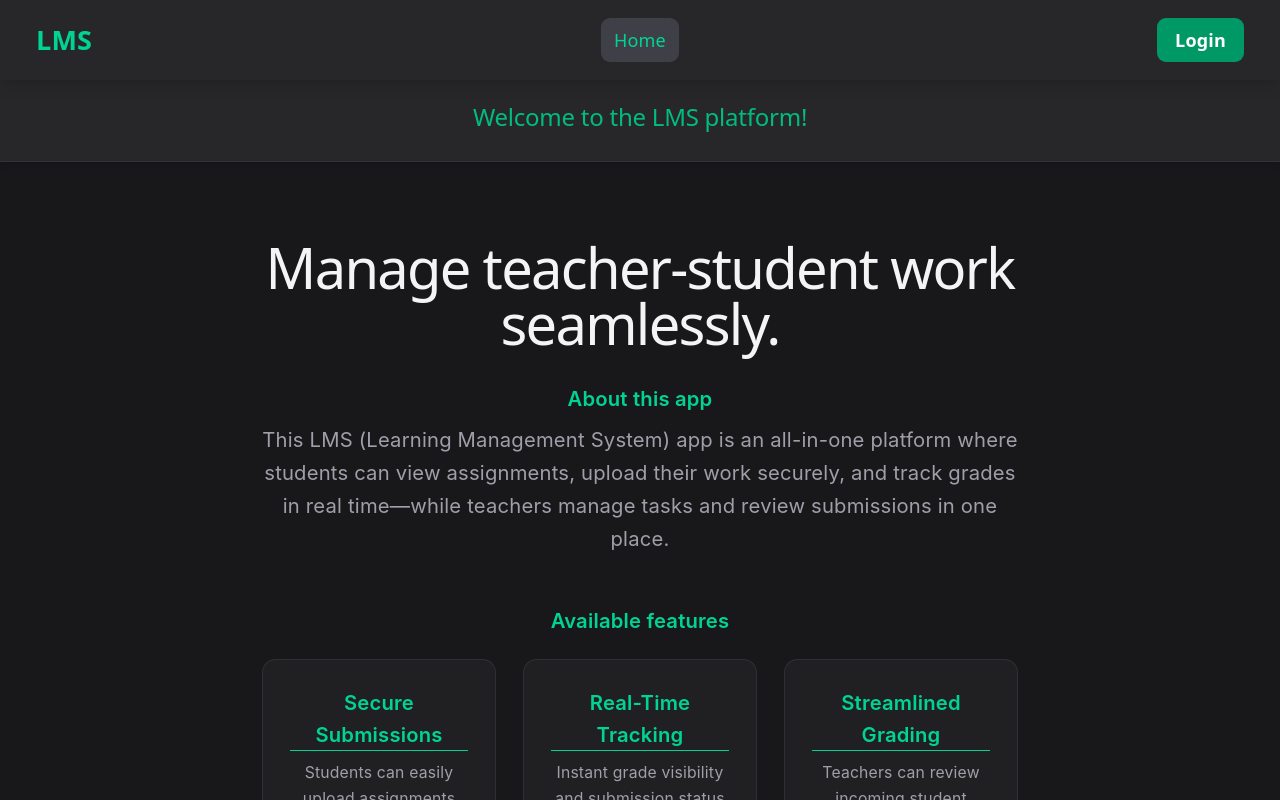
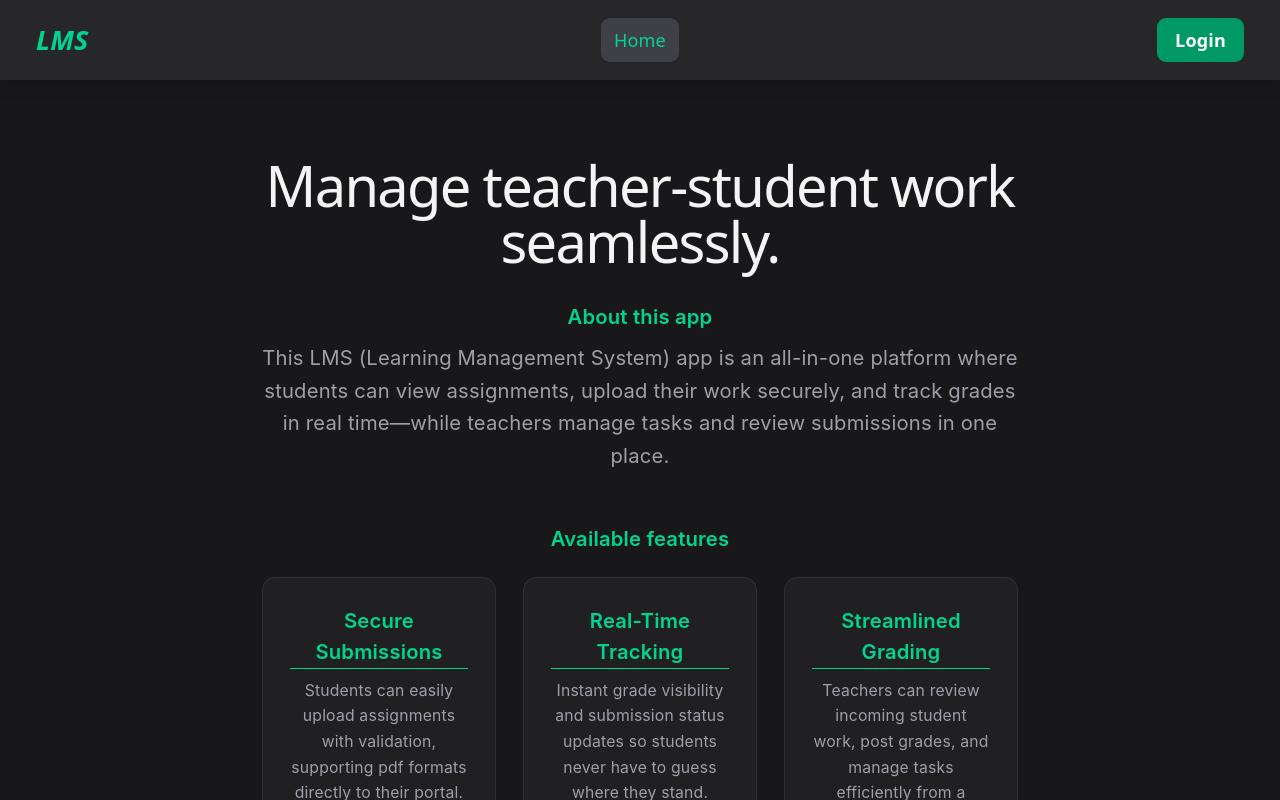
Before and after one commit to dace00/LMS-app, a React (Vite) app in the folder frontend/: page / in a window 1280 px wide. Shown: the top 800 px of the page. Built offline with nearby package versions, Linux system fonts and the light colour scheme.

Commit message:
italic lms logo, fixed home page cards translate and border color

```diff
--- a/frontend/src/pages/home.jsx
+++ b/frontend/src/pages/home.jsx
@@ -44,11 +44,6 @@ function Home() {
 
     return (
         <div className="min-h-screen bg-zinc-900 flex flex-col font-sans">
-
-            <header className="flex items-start justify-center px-10 py-5 bg-zinc-800 shadow-md border-b border-zinc-700/50">
-                <h2 className="mt-5 text-xl font-bold text-center text-emerald-500">Welcome to the LMS platform!</h2>
-            </header>
-
             <main className="flex-1 flex flex-col items-center justify-center text-center px-10 py-10">
                 {isLoggedIn ? (
                     <div className="flex flex-col items-center">
@@ -122,19 +117,19 @@ function Home() {
                         <div className="mt-5 mb-3">
                             <h4 className="text-lg font-semibold text-emerald-400 mb-5">Available features</h4>
                             <div className="grid grid-cols-1 md:grid-cols-3 gap-6 mb-12 max-w-5xl w-full text-center">
-                                <div className="bg-zinc-800/60 p-6 rounded-xl border border-zinc-700/50">
+                                <div className=" p-6 rounded-xl main-div">
                                     <h3 className="text-emerald-400 font-semibold text-lg mb-2 border-b-1">Secure Submissions</h3>
                                     <p className="text-zinc-400 text-sm leading-relaxed">
                                         Students can easily upload assignments with validation, supporting pdf formats directly to their portal.
                                     </p>
                                 </div>
-                                <div className="bg-zinc-800/60 p-6 rounded-xl border border-zinc-700/50">
+                                <div className=" p-6 rounded-xl main-div">
                                     <h3 className="text-emerald-400 font-semibold text-lg mb-2 border-b-1">Real-Time <br/> Tracking</h3>
                                     <p className="text-zinc-400 text-sm leading-relaxed">
                                         Instant grade visibility and submission status updates so students never have to guess where they stand.
                                     </p>
                                 </div>
-                                <div className="bg-zinc-800/60 p-6 rounded-xl border border-zinc-700/50">
+                                <div className=" p-6 rounded-xl main-div">
                                     <h3 className="text-emerald-400 font-semibold text-lg mb-2 border-b-1">Streamlined Grading</h3>
                                     <p className="text-zinc-400 text-sm leading-relaxed">
                                         Teachers can review incoming student work, post grades, and manage tasks efficiently from a unified dashboard.
--- a/frontend/src/pages/nav.jsx
+++ b/frontend/src/pages/nav.jsx
@@ -56,7 +56,7 @@ function Nav() {
     return (
         <nav className="w-full grid grid-cols-3 items-center px-8 py-4 border-none shadow-lg sticky top-0 z-50 bg-zinc-800">
             <div className="flex items-center">
-                <h3 className="text-2xl font-bold no-underline select-none text-emerald-400 cursor-default">
+                <h3 className="italic text-2xl font-bold no-underline select-none text-emerald-400 cursor-default">
                     LMS
                 </h3>
             </div>
@@ -107,7 +107,7 @@ function Nav() {
 
             <div className="relative flex justify-end">
                 {token ? (
-                    <div className=" transition-shadow duration-200 border border-black rounded-full bg-zinc-700 border-emerald-500/50 hover:ring-2  ring-emerald-500/60 overflow-hidden cursor-pointer flex items-center justify-center p-1" ref={ref}>
+                    <div className=" transition-shadow duration-200 border border-black rounded-full bg-zinc-700 border-emerald-500/50 hover:ring-2 ring-emerald-500/60 overflow-hidden cursor-pointer flex items-center justify-center p-1" ref={ref}>
                         <svg
                             className="w-10 h-10"
                             viewBox="0 0 24 24"
```
